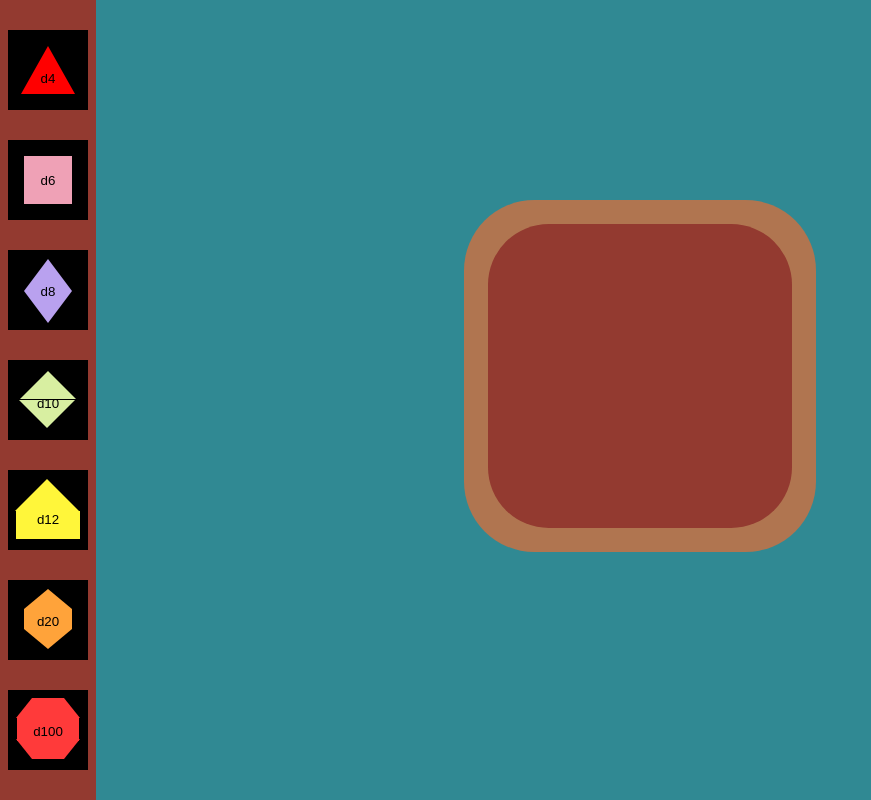
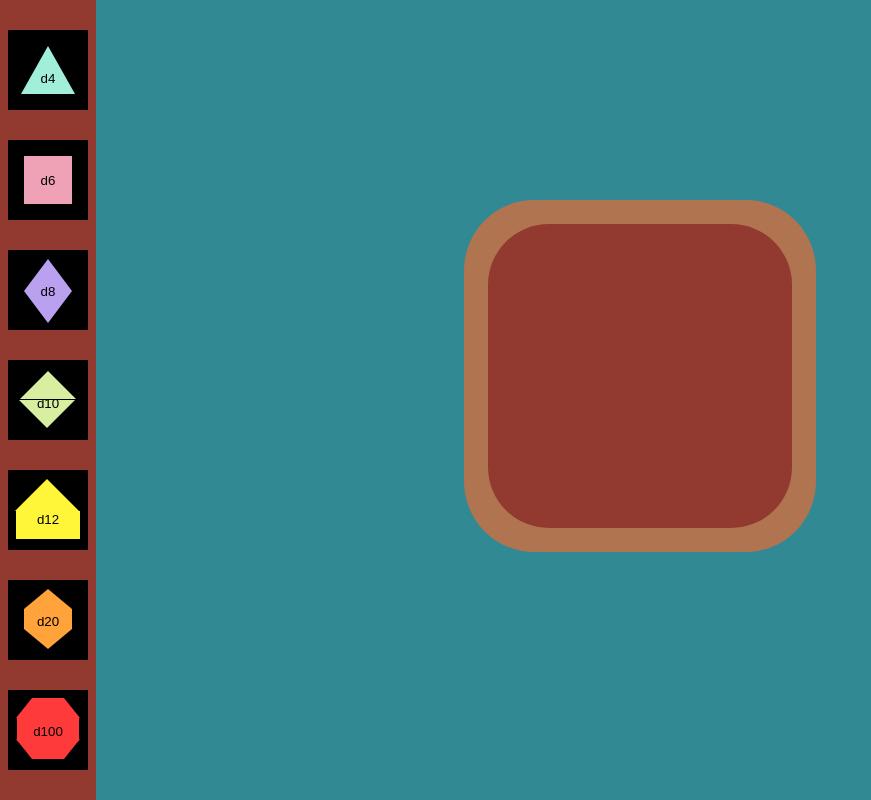
Before and after one commit to Normilando/dadosDeRPG, a plain HTML site: page index.html in a window 1280 px wide. Shown: the whole page, without its empty margins (0-871 px from the left). Drawn offline with Linux system fonts and the light colour scheme.

Commit message:
Mudança de volta ao original.

```diff
--- a/index.css
+++ b/index.css
@@ -41,7 +41,7 @@ button {
 #d4 {
 	border-left: 1.7rem solid transparent;
 	border-right: 1.7rem solid transparent;
-	border-bottom: 3rem solid red;
+	border-bottom: 3rem solid #A1EFDB;
 }
 
 #d4 p {
```
